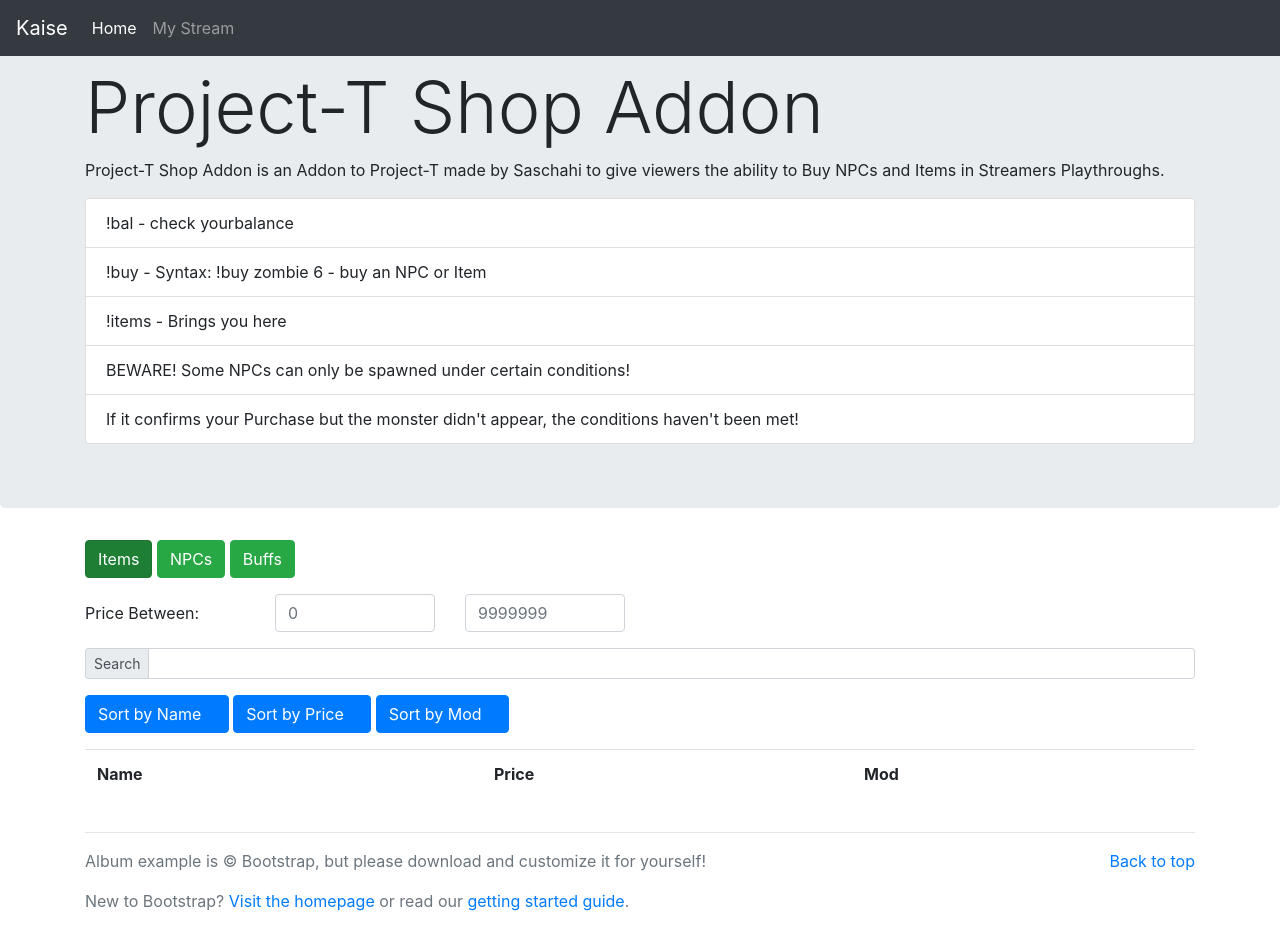
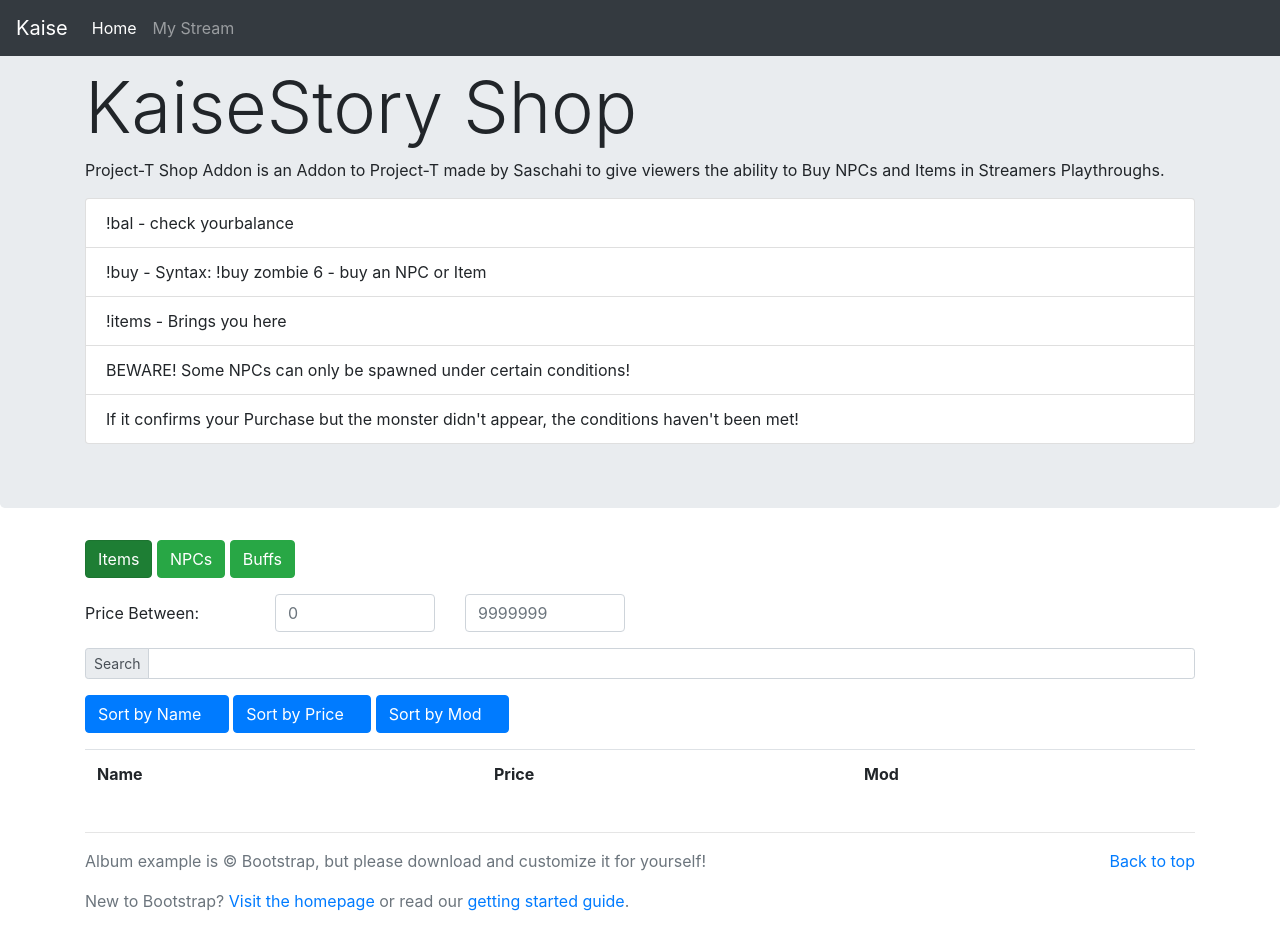
Before and after one commit to Kaisekz/TerrariaList, a plain HTML site: page index.html in a window 1280 px wide. Drawn offline with nearby package versions, Linux system fonts and the light colour scheme; no server answers; a script that the page names is missing.

Commit message:
Update index.html

```diff
--- a/index.html
+++ b/index.html
@@ -38,7 +38,7 @@
     <main role="main">
         <div class="jumbotron">
             <div class="container">
-                <h1 class="display-3">Project-T Shop Addon</h1>
+                <h1 class="display-3">KaiseStory Shop</h1>
                 <p>Project-T Shop Addon is an Addon to Project-T made by Saschahi to give viewers the ability to Buy NPCs and Items in Streamers Playthroughs.</p>
                 <ul class="list-group">
                     <li class="list-group-item">!bal - check yourbalance </li>
```
